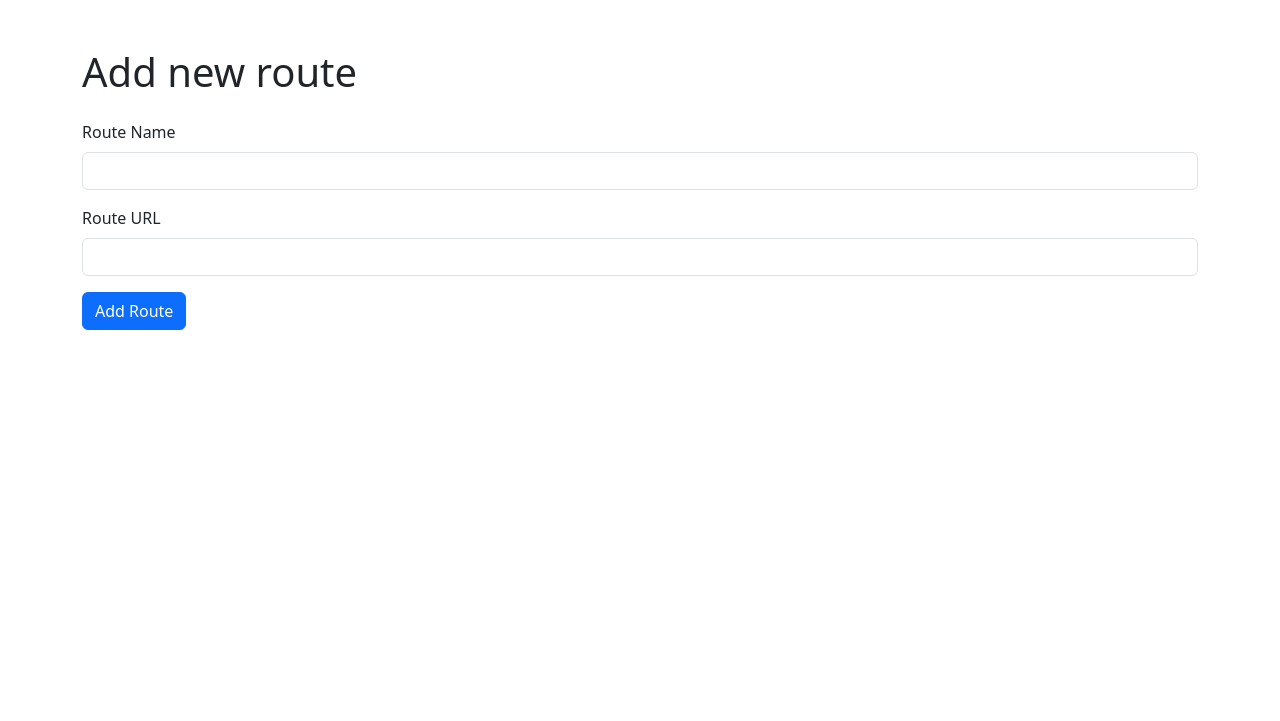
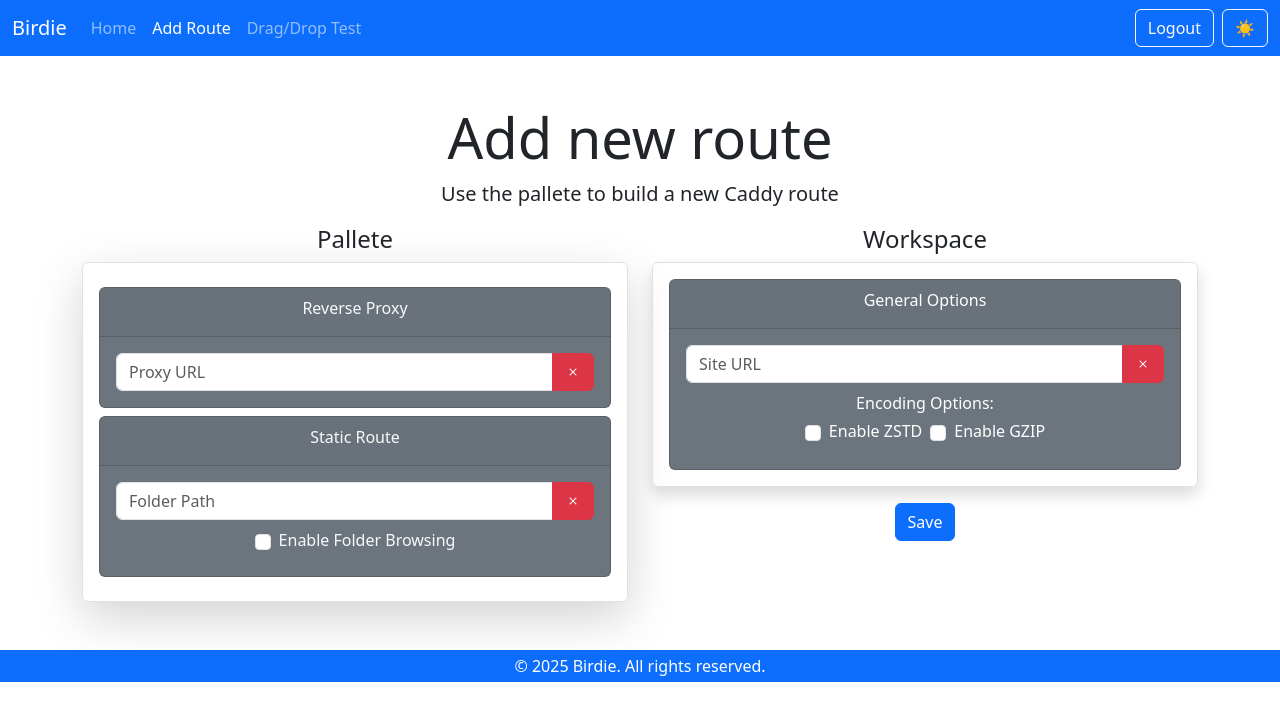
Before and after one commit to jonp92/Birdie, a Flask app: page /add_site in a window 1280 px wide. Shown: the top 721 px of the page. Run offline with Flask 3, Linux system fonts and the light colour scheme.

Commit message:
Add drag-and-drop functionality with new templates and styles

```diff
--- a/server.py
+++ b/server.py
@@ -1,4 +1,6 @@
 from flask import Flask, request, jsonify, render_template, send_from_directory
+import flask_compress
+import os
 from caddy_api import CaddyAPI
 
 class BirdieServer:
@@ -18,6 +20,9 @@ class BirdieServer:
         self.app = Flask(__name__)
         self.caddy_api = CaddyAPI(api_url, auth_token)
 
+        # Enable compression for all responses
+        flask_compress.Compress(self.app)
+
         # Define routes
         self.app.add_url_rule('/config', 'get_config', self.get_config, methods=['GET'])
         self.app.add_url_rule('/config', 'update_config', self.update_config, methods=['POST'])
@@ -32,6 +37,7 @@ class BirdieServer:
         self.app.add_url_rule('/load', 'load_config', self.load_config, methods=['POST'])
         self.app.add_url_rule('/test', 'test', self.test, methods=['GET'])
         self.app.add_url_rule('/add_site', 'add_site', self.add_site, methods=['GET'])
+        self.app.add_url_rule('/dragdrop', 'drag_drop', self.drag_drop, methods=['GET'])
 
     def get_config(self):
         """
@@ -183,7 +189,7 @@ class BirdieServer:
             host (str): The host to bind the server to. Defaults to '0.0.0.0'.
             port (int): The port to bind the server to. Defaults to 5000.
         """
-        self.app.run(host=host, port=port)
+        self.app.run(host=host, port=port, debug=True)
 
     def test(self):
         """
@@ -195,7 +201,17 @@ class BirdieServer:
         """
         Serve the add_site.html file.
         """
-        return render_template('add_site.html')
+        templates_path = os.path.join(os.path.dirname(__file__), 'static', 'templates')
+        with open(os.path.join(templates_path, 'route_templates.html'), 'r') as f:
+            templates = f.read()
+        print(templates)
+        return render_template('add_site.html', templates=templates)
+
+    def drag_drop(self):
+        """
+        Serve the dragdrop.html file.
+        """
+        return render_template('dragdrop.html')
 
 
 if __name__ == "__main__":
--- /dev/null
+++ b/static/css/routes.css
@@ -0,0 +1,3 @@
+.draggable {
+  cursor: pointer;
+}
--- /dev/null
+++ b/static/js/routes.js
@@ -0,0 +1,341 @@
+const debug = true; // Set to false in production
+
+function getRouteTemplates() {
+    const templates = document.getElementById('route-templates');
+    if (!templates) {
+        console.error('No route templates found');
+        return null;
+    }
+    return templates;
+}
+
+function renderTemplates(templates) {
+    const pallete = document.getElementById('pallete');
+    if (!pallete) {
+        console.error('No pallete found');
+        return null;
+    }
+    const clone = templates.content.cloneNode(true);
+    const draggables = clone.querySelectorAll('.draggable');
+    if (draggables.length > 0) {
+        for (const draggable of draggables) {
+            draggable.setAttribute('draggable', 'true');
+            draggable.addEventListener('dragstart', function(event) {
+                event.dataTransfer.setData('application/json', JSON.stringify({ id: draggable.id, parentID: "pallete" }));
+            });
+        }
+    }
+    pallete.appendChild(clone);
+    if (debug) {
+        console.log('Rendered templates:', templates);
+    }
+}
+
+function collectChildIDs(element, childIDs = []) {
+    if (!element) return childIDs;
+
+    if (element.id === 'general_options') {
+        // Skip the general options and workspace container
+        // Skip the general options container
+        return childIDs;
+    }
+
+    // Add the current element's ID if it exists
+    if (element.id) {
+        childIDs.push(element.id);
+    }
+
+    // Recursively process all children
+    if (element.children.length === 0) {
+        // If there are no children, check if the element has a class name
+        return childIDs;
+    }
+    for (const child of element.children) {
+        collectChildIDs(child, childIDs);
+    }
+
+    return childIDs;
+}
+
+function convertWorkspaceToHandle() {
+    const workspace = document.getElementById('workspace');
+    const handle_type = workspace.querySelector('#reverseproxy')?.id || workspace.querySelector('#staticroute')?.id;
+    if (debug) {
+        console.log('Handle type:', handle_type);
+    }
+    if (!workspace) {
+        console.error('No workspace found');
+        return null;
+    }
+    const generalOptionsContainer = workspace.querySelector('#general_options');
+    const generalOptions = generalOptionsContainer.querySelectorAll('[data-handleinfo]');
+
+    const generalOptionsValues = [];
+    for (const option of generalOptions) {
+        if (option.hasAttribute('data-handleinfo')) {
+            let value;
+            if (option.type === 'checkbox') {
+                value = option.checked;
+            } else if (option.tagName === 'TEXTAREA') {
+                value = option.value;
+            } else if (option.tagName === 'SELECT') {
+                value = option.options[option.selectedIndex].value;
+            } else {
+                value = option.value;
+            }
+            if (debug) {
+                console.log(`Handle info: ${option.id}, Value: ${value}`);
+            }
+            generalOptionsValues.push({ [option.id]: value });
+        }
+    }
+    if (debug) {
+        console.log('General options:', generalOptionsValues.find(x => x.id === 'siteURL'));
+    }
+
+    let handleOptions = [];
+    for (const child of workspace.children) {
+        if (child.id === 'general_options') {
+            // Skip the general options container
+            continue;
+        }
+        if (!child.tagName === 'DIV') {
+            // Skip non-DIV elements, we are looking for "containers"
+            continue;
+        }
+        console.log('Child:', child);
+        const dataFields = child.querySelectorAll('[data-handleinfo]')
+        console.log('Data:', dataFields);
+        for (const option of dataFields) {
+            let value;
+            if (option.tagName === 'TEXTAREA') {
+                value = option.value;
+            }
+            else if (option.tagName === 'SELECT') {
+                value = option.options[option.selectedIndex].value;
+            } else {
+                value = option.value;
+            }
+            if (debug) {
+                console.log(`Handle info: ${option.id}, Value: ${value}`);
+            }
+            handleOptions.push({ [option.id]: value });
+        }
+        if (debug) {
+            console.log('Handle options:', handleOptions);
+        }
+
+    }
+    let handle = {};
+    if (handle_type === 'reverseproxy') {
+        handle = {
+            "handle": [
+            {
+                "handler": "subroute",
+                "routes": [
+                {
+                    "handle": [
+                    {
+                        "handler": "reverse_proxy",
+                        "upstreams": [
+                        {
+                            "dial": handleOptions.find(option => option.hasOwnProperty('proxyURL'))?.proxyURL
+                        }
+                        ]
+                    }
+                    ]
+                }
+                ]
+            }
+            ],
+            "match": [
+            {
+                "host": [
+                generalOptionsValues.find(option => option.hasOwnProperty('siteURL'))?.siteURL
+                ]
+            }
+            ],
+            "terminal": true
+        };
+    }
+    if (debug) {
+        console.log('Handle:', handle);
+    }
+    return handle;
+}
+
+
+function convertToHandle(elements) {
+
+}
+
+async function addHandleToCaddy(newHandle) {
+    const path = "apps/http/servers/srv0/routes"; // The configuration path
+
+    try {
+        const response = await fetch('/config/array', {
+            method: 'POST',
+            headers: {
+                'Content-Type': 'application/json'
+            },
+            body: JSON.stringify({ path, items: [newHandle] }) // Send path and items
+        });
+
+        if (!response.ok) {
+            throw new Error(`Server error: ${response.status}`);
+        }
+
+        const result = await response.json();
+        console.log('Handle added successfully:', result);
+    } catch (error) {
+        console.error('Error adding handle:', error);
+    }
+}
+
+// Call the function (e.g., on a button click)
+// document.getElementById('addHandleButton').addEventListener('click', addHandleToCaddy);
+
+document.addEventListener('DOMContentLoaded', function() {
+    const templates = getRouteTemplates();
+    renderTemplates(templates);
+
+    const workspace = document.getElementById('workspace');
+    if (!workspace) {
+        console.error('No workspace found');
+        return null;
+    }
+
+
+    // Event listener on workspace to handle adding new elements
+
+
+    // Any element with the ID 'dropzone' will be used as the drop target
+    // Any element with the class 'draggable' will be draggable
+    const dropzones = document.getElementsByClassName('dropzone');
+    const resetButtons = document.getElementsByClassName('reset-button');
+
+    if (debug) {
+        console.log('Debug mode is enabled');
+        console.log('Dropzones:', dropzones);
+        console.log('Reset buttons:', resetButtons);
+    }
+
+    const resetContainers = document.getElementsByClassName('reset-fields');
+    console.log('Reset containers:', resetContainers);
+    for (const resetContainer of resetContainers) {
+        if (debug) {
+            console.log('Reset container:', resetContainer);
+        }
+    // Attach a single event listener to the parent container
+        resetContainer.addEventListener('click', function(event) {
+            // Check if the clicked element is a reset button
+            let target;
+            if (event.target.tagName === 'I' && event.target.parentElement.classList.contains('reset-button')) {
+                if (debug) {
+                    console.log('Clicked on an icon inside a reset button');
+                }
+                target = event.target.parentElement.getAttribute('data-target');
+            } else if (event.target.classList.contains('reset-button')) {
+                target = event.target.getAttribute('data-target');
+            } else {
+                if (debug) {
+                    console.log('Clicked element is not a reset button');
+                }
+                return; // Exit if not a reset button
+            }
+            const targetElement = document.getElementById(target);
+            if (targetElement) {
+                targetElement.value = ''; // Reset the field value
+                if (debug) {
+                    console.log(`Resetting target element with ID: ${target}`);
+                }
+            } else if (debug) {
+                console.error(`No element found with ID: ${target}`);
+            }
+        });
+    }
+
+    // This is just a test of drag drop functionality
+    if (dropzones.length > 0) {
+        for (let i = 0; i < dropzones.length; i++) {
+            const dropzone = dropzones[i];
+            dropzone.addEventListener('dragover', function(event) {
+                event.preventDefault();
+                event.dataTransfer.dropEffect = 'copy';
+            });
+            dropzone.addEventListener('drop', function(event) {
+                event.preventDefault();
+                // Check if we are still in the same dropzone
+                console.log(event.dataTransfer);
+                const data = JSON.parse(event.dataTransfer.getData('application/json'));
+                if (debug) {
+                    console.log('Dropped data:', data);
+                }
+                // Handle the dropped data here
+                if (data.parentID === dropzone.id) {
+                    if (debug) {
+                        console.log('Dropped in the same dropzone');
+                    }
+                    return; // Exit if dropped in the same dropzone
+                }
+                const droppedElement = document.getElementById(data.id);
+                if (droppedElement) {
+                    if (droppedElement.classList.contains('enable-trash') && droppedElement.getElementsByClassName('trash-button').length === 0) {
+                        if (debug) {
+                            console.log('Dropped element is a trashable');
+                        }
+                        const trashButton = document.createElement('button');
+                        trashButton.classList.add('btn', 'btn-danger', 'trash-button', 'ms-auto');
+                        const trashIcon = document.createElement('i');
+                        trashIcon.classList.add('bi', 'bi-trash');
+                        trashButton.appendChild(trashIcon);
+                        droppedElement.children[0].appendChild(trashButton);
+                        droppedElement.classList.remove('enable-trash');
+                        droppedElement.attributes.removeNamedItem('draggable');
+
+                        trashButton.addEventListener('click', function() {
+                            droppedElement.classList.add('enable-trash');
+                            droppedElement.setAttribute('draggable', 'true');
+                            dropzone.removeChild(droppedElement);
+
+                            for (const element of droppedElement.getElementsByClassName('input-group')) {
+                                for (const child of element.children) {
+                                    if (child.tagName === 'INPUT' || child.tagName === 'TEXTAREA') {
+                                        child.value = ''; // Reset the field value
+                                        if (debug) {
+                                            console.log(`Resetting target element with ID: ${child.id}`);
+                                        }
+                                    }
+                                }
+                            }
+                            trashButton.remove();
+                            if (debug) {
+                                console.log(`Removed trash button from dropped element: ${droppedElement.id}`);
+                            }
+                            const parentElement = document.getElementById(data.parentID);
+                            if (parentElement) {
+                                parentElement.appendChild(droppedElement);
+
+                            } else {
+                                console.error('No parent element found with ID:', data.parentID);
+                            }
+                        });
+                    } else {
+                        if (debug) {
+                            console.log('Dropped element is not trashable');
+                        }
+                    }
+
+                    dropzone.appendChild(droppedElement);
+                    if (debug) {
+                        console.log('Dropped element:', droppedElement);
+                    }
+
+                } else {
+                    console.error('No element found with ID:', data);
+                }
+            });
+        }
+        console.log('Drag and drop initialized');
+    }
+});
--- /dev/null
+++ b/static/templates/route_templates.html
@@ -0,0 +1,30 @@
+<div class="draggable card my-2 mx-auto bg-secondary text-light enable-trash template" draggable="true" id="reverseproxy" data-route-type="reverseproxy">
+    <div class="card-header d-flex justify-content-center align-items-center gap-2">
+        <div class="card-title">Reverse Proxy</div>
+    </div>
+    <div class="card-body reset-fields">
+        <div class="input-group">
+            <input type="text" class="form-control" placeholder="Proxy URL" aria-label="Proxy URL" id="proxyURL" data-type="url" data-handleinfo>
+            <button class="btn btn-danger reset-button" type="button" id="proxyReset" data-target="proxyURL">
+                <i class="bi bi-x"></i>
+            </button>
+        </div>
+    </div>
+</div>
+<div class="draggable card my-2 mx-auto bg-secondary text-light enable-trash template" draggable="true" id="staticroute" data-route-type="static" >
+    <div class="card-header d-flex justify-content-center align-items-center gap-2">
+        <div class="card-title">Static Route</div>
+    </div>
+    <div class="card-body reset-fields">
+        <div class="input-group">
+            <input type="text" class="form-control" placeholder="Folder Path" aria-label="Folder Path" id="folderPath" data-type="path" data-handleinfo>
+            <button class="btn btn-danger reset-button" type="button" id="filePathReset" data-target="folderPath">
+                <i class="bi bi-x"></i>
+            </button>
+        </div>
+        <div class="form-check mx-auto d-flex justify-content-center align-items-center gap-2 my-2">
+            <input class="form-check-input" type="checkbox" id="browseable" data-type="boolean" data-handleinfo>
+            <label class="form-check-label" for="browseable">Enable Folder Browsing</label>
+        </div>
+    </div>
+</div>
--- a/templates/add_site.html
+++ b/templates/add_site.html
@@ -15,25 +15,89 @@
     <link rel="apple-touch-icon" sizes="180x180" href="/apple-touch-icon.png"> -->
     <link href="https://cdn.jsdelivr.net/npm/bootstrap@5.3.0/dist/css/bootstrap.min.css" rel="stylesheet">
     <link href="https://cdn.jsdelivr.net/npm/bootstrap-icons/font/bootstrap-icons.css" rel="stylesheet">
+    <link href="static/css/routes.css" rel="stylesheet">
+    <script src="static/js/routes.js"></script>
 
 </head>
     <body>
-        <div class="container">
-            <h1 class="mt-5">Add new route</h1>
-            <form id="add-route-form" class="mt-4">
-                <div class="mb-3">
-                    <label for="route-name" class="form-label">Route Name</label>
-                    <input type="text" class="form-control" id="route-name" required>
+        <template id="route-templates">
+            <!-- Route templates will be injected here -->
+             {{ templates|safe }}
+        </template>
+        <nav class="navbar navbar-expand-lg bg-primary navbar-dark">
+            <div class="container-fluid">
+                <a class="navbar-brand" href="/">Birdie</a>
+                <button class="navbar-toggler" type="button" data-bs-toggle="collapse" data-bs-target="#navbarNav" aria-controls="navbarNav" aria-expanded="false" aria-label="Toggle navigation">
+                    <span class="navbar-toggler-icon"></span>
+                </button>
+                <div class="collapse navbar-collapse" id="navbarNav">
+                    <ul class="navbar-nav">
+                        <li class="nav-item">
+                            <a class="nav-link" href="/">Home</a>
+                        </li>
+                        <li class="nav-item">
+                            <a class="nav-link active" aria-current="page" href="/add_site">Add Route</a>
+                        </li>
+                        <li class="nav-item">
+                            <a class="nav-link" href="/dragdrop">Drag/Drop Test</a>
+                        </li>
+                    </ul>
+                    <button class="btn btn-outline-light ms-auto" id="logout-button">Logout</button>
+                    <button class="btn btn-outline-light ms-2" id="darkModeButton">☀️</button>
                 </div>
-                <div class="mb-3">
-                    <label for="route-url" class="form-label">Route URL</label>
-                    <input type="url" class="form-control" id="route-url" required>
+            </div>
+        </nav>
+        <div class="container text-center mt-5">
+            <h1 class="display-4">Add new route</h1>
+            <p class="lead">Use the pallete to build a new Caddy route</p>
+            <div class="row">
+                <div class="col-md-6">
+                    <h4>Pallete</h4>
+                    <div class="container shadow-lg dropzone border rounded p-3" id="pallete"></div>
                 </div>
-                <button type="submit" class="btn btn-primary">Add Route</button>
-            </form>
-            <div id="response-message" class="mt-3"></div>
+                <div class="col-md-6">
+                    <h4>Workspace</h4>
+                    <div class="container shadow dropzone border rounded p-3" id="workspace">
+                        <div class="card bg-secondary text-white" id="general_options">
+                            <div class="card-header">
+                                <div class="card-title">General Options</div>
+                            </div>
+                            <div class="card-body">
+                                <div class="input-group">
+                                    <input type="text" class="form-control" placeholder="Site URL" aria-label="Site URL" id="siteURL" data-type="url" data-handleinfo>
+                                    <button class="btn btn-danger reset-button" type="button" id="siteURLReset" data-target="siteURL">
+                                        <i class="bi bi-x"></i>
+                                    </button>
+                                </div>
+                                <div class="my-2">
+                                    <p class="mb-1">Encoding Options:</p>
+                                    <div class="d-flex justify-content-center align-items-center gap-2">
+                                        <div class="form-check d-flex justify-content-center align-items-center gap-2">
+                                            <input class="form-check-input" type="checkbox" id="zstd" data-type="boolean" data-handleinfo>
+                                            <label class="form-check-label" for="zstd">Enable ZSTD</label>
+                                        </div>
+                                        <div class="form-check d-flex justify-content-center align-items-center gap-2">
+                                            <input class="form-check-input" type="checkbox" id="gzip" data-type="boolean" data-handleinfo>
+                                            <label class="form-check-label" for="gzip">Enable GZIP</label>
+                                        </div>
+                                    </div>
+                                </div>
+                            </div>
+                        </div>
+                    </div>
+                    <button class="btn btn-primary mt-3" id="save-button">Save</button>
+                </div>
+            </div>
         </div>
+
+        <footer class="bg-primary text-white text-center mt-5">
+            <div class="d-flex flex-row align-items-center justify-content-center" id="footerContent">
+                <p class="my-1 text-center mx-auto">© 2025 Birdie. All rights reserved.</p>
+            </div>
+        </footer>
+
         <script src="https://cdn.jsdelivr.net/npm/bootstrap@5.3.0/dist/js/bootstrap.bundle.min.js"></script>
+
         <script src="/static/js/apimgr.js"></script>
     </body>
 </html>
```
Also changed, not shown: static/templates/nav_links.html (added, +11 -0 lines), templates/dragdrop.html (added, +69 -0 lines), 1 other file.
